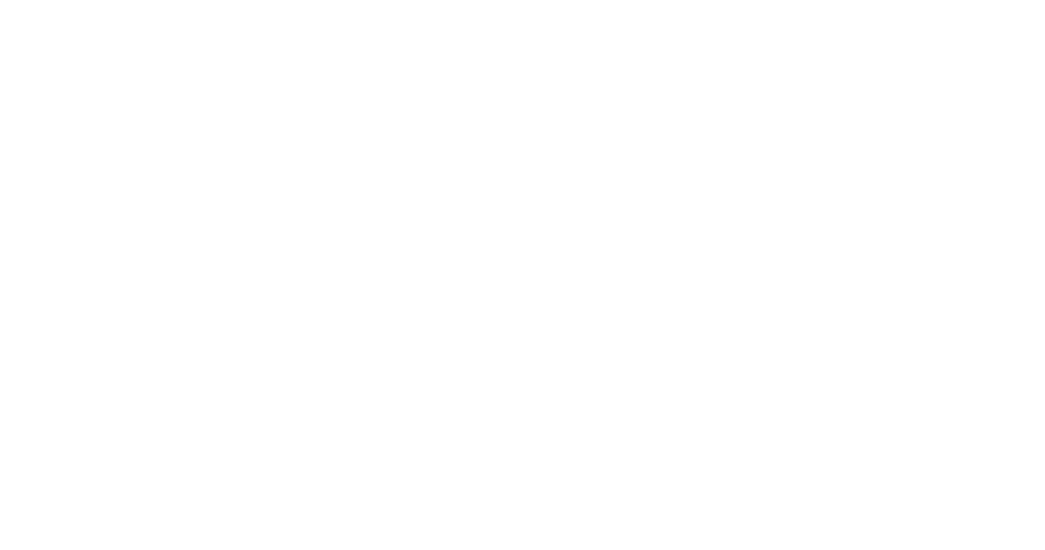
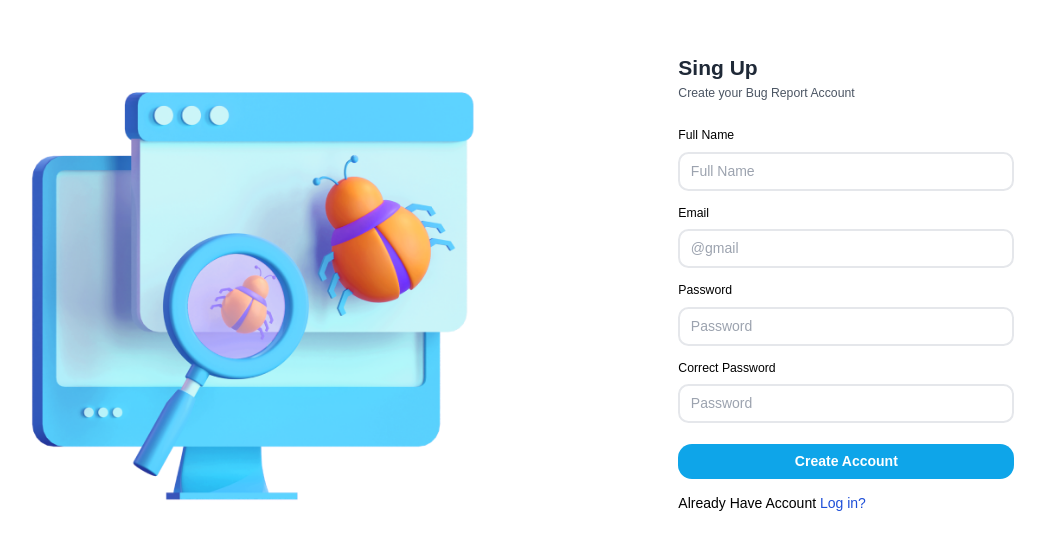
Before and after one commit to nunutech40/cs-ticketing-rjs, a React (Create React App) app: page /register in a window 1280 px wide. Before the commit this address had no page. Shown: the part 116-666 px from the top of the page, without its empty margins (175-1220 px from the left). Built offline with nearby package versions, Linux system fonts and the light colour scheme; the HTML template or start-up script is replaced by a standard one.

Commit message:
add ui register

```diff
--- a/src/App.js
+++ b/src/App.js
@@ -3,6 +3,7 @@
 import {BrowserRouter as Router, Route, Routes} from "react-router-dom";
 import Home from "./components/home";
 import Login from "./components/auth/login";
+import Register from "./components/auth/register";
 
 //Context
 export const AuthContext = createContext()
@@ -59,6 +60,7 @@
                     <Routes>
                         <Route path="/" element={<Home/>}/>
                         <Route path="login" element={<Login/>}/>
+                        <Route path="register" element={<Register/>}/>
                     </Routes>
                 </div>
             </AuthContext.Provider>
--- /dev/null
+++ b/src/components/auth/register.js
@@ -0,0 +1,64 @@
+import React, {Fragment, useContext, useEffect, useState} from 'react'
+import { useNavigate } from 'react-router-dom';
+import BugReportLogo from "../../assets/bugreport.png";
+
+const api = 'http://127.0.0.1:8000/api/';
+
+export default function Register(props) {
+
+    return(
+        <section>
+            <div className="h-screen md:flex">
+                <div className="relative overflow-hidden md:flex w-2/3 bg-white justify-around items-center hidden">
+                    <img
+                        className="max-w-lg"
+                        src={BugReportLogo}
+                        alt="logo"
+                    />
+                </div>
+                <div className="flex md:w-1/3 justify-left items-center">
+                    <form className="bg-white  w-full">
+                        <h1 className="text-gray-800 font-bold text-2xl mb-1">Sing Up</h1>
+                        <p className="text-sm font-normal text-gray-600 mb-7">Create your Bug Report Account</p>
+
+                        <div className="mb-4 max-w-sm">
+                            <label className="block text-grey-darker text-sm mb-2" htmlFor="fullness">
+                            Full Name
+                        </label>
+                            <input className="w-full py-2 px-3 text-grey-darker rounded-xl border-2"
+                                   id="username" type="text" placeholder="Full Name"/>
+                        </div>
+                        <div className="mb-4 max-w-sm">
+                            <label className="block text-grey-darker text-sm mb-2" htmlFor="fullness">
+                                Email
+                            </label>
+                            <input className="w-full py-2 px-3 text-grey-darker rounded-xl border-2"
+                                   id="email" type="email" placeholder="@gmail"/>
+                        </div>
+                        <div className="mb-4 max-w-sm">
+                            <label className="block text-grey-darker text-sm mb-2" htmlFor="fullness">
+                                Password
+                            </label>
+                            <input className="w-full py-2 px-3 text-grey-darker rounded-xl border-2"
+                                   id="email" type="password" placeholder="Password"/>
+                        </div>
+                        <div className="mb-6 max-w-sm">
+                            <label className="block text-grey-darker text-sm mb-2" htmlFor="fullness">
+                                Correct Password
+                            </label>
+                            <input className="w-full py-2 px-3 text-grey-darker rounded-xl border-2"
+                                   id="email" type="password" placeholder="Password"/>
+                        </div>
+                        <div className="mb-4 max-w-sm">
+                            <button type="submit"
+                                    className="block w-full bg-sky-500 mt-4 py-2 rounded-2xl text-white font-semibold mb-2">Create Account
+                            </button>
+                        </div>
+
+                        <p>Already Have Account <span className="text-blue-700">Log in?</span></p>
+                    </form>
+                </div>
+            </div>
+        </section>
+    )
+}
--- a/src/index.css
+++ b/src/index.css
@@ -1,6 +1,7 @@
 @tailwind base;
 @tailwind components;
 @tailwind utilities;
+@import url('https://fonts.googleapis.com/css2?family=Poppins:wght@400;500;600;700;800&display=swap');
 
 *{
   padding: 0px;
@@ -9,3 +10,7 @@
   font-family: 'Nunito-sans', sans-serif;
   font-size: 14px;
 }
+
+body {
+  font-family: 'Poppins', sans-serif;
+}
```
Also changed, not shown: src/assets/bugreport.png (added), 1 other file (tests, documents, lock files or other folders).
